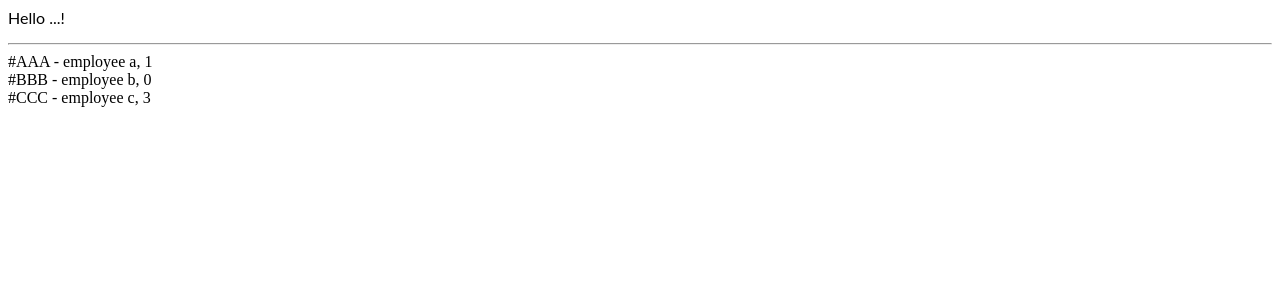
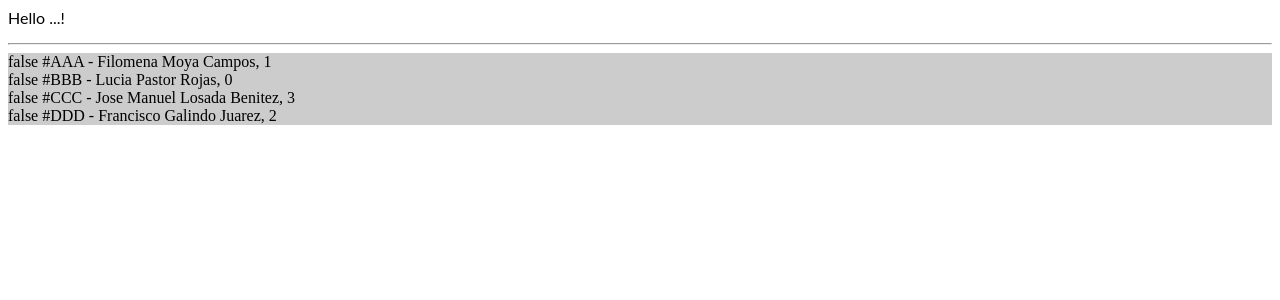
Before and after one commit to sauldesigner/angular-repeater, an Angular app: page / in a window 1280 px wide. Shown: the top 300 px of the page. Built offline with nearby package versions, Linux system fonts and the light colour scheme.

Commit message:
Set isSelected in context

```diff
--- a/src/components/app/app.component.html
+++ b/src/components/app/app.component.html
@@ -8,8 +8,10 @@
                 propertyKeyName="employeeId"
                 (selectedChanged)="employeeSelectedChanged($event)">
 
-	<ng-template #blockRepeaterCustomTemplate let-employee="dataItem">
-		<div>#{{employee.employeeId}} - {{employee.name}}, {{employee.attribute}} </div>
+	<ng-template #blockRepeaterCustomTemplate let-employee="dataItem" let-employeeIsSelected="isSelected" >
+		<div [ngStyle]="{'background-color':employeeIsSelected ? '#ffe6e6' : '#ccc' }">
+       {{employeeIsSelected}} #{{employee.employeeId}} - {{employee.name}}, {{employee.attribute}}
+      </div>
 	</ng-template>
 
 </block-repeater>
--- a/src/components/app/app.component.ts
+++ b/src/components/app/app.component.ts
@@ -19,15 +19,16 @@ export class AppComponent implements OnInit {
 
   private getData(): void {
     this._employees = [
-      { employeeId: 'AAA', name: 'employee a', attribute: 1 },
-      { employeeId: 'BBB', name: 'employee b', attribute: 0 },
-      { employeeId: 'CCC', name: 'employee c', attribute: 3 }
+      { employeeId: 'AAA', name: 'Filomena Moya Campos', attribute: 1 },
+      { employeeId: 'BBB', name: 'Lucia Pastor Rojas', attribute: 0 },
+      { employeeId: 'CCC', name: 'Jose Manuel Losada Benitez', attribute: 3 },
+      { employeeId: 'DDD', name: 'Francisco Galindo Juarez', attribute: 2 }
     ];
   }
 
 
 public employeeSelectedChanged(employee: Employee):void{
-  console.log(employee, '<<<<');
+  console.log('employeeSelectedChanged', employee );
 }
 
 
--- a/src/components/repeater/repeater.component.html
+++ b/src/components/repeater/repeater.component.html
@@ -10,7 +10,7 @@
                  class="??"
                  (click)="itemClickedHandler(dataItem)">
 
-                 <ng-container *ngTemplateOutlet="template;context:{dataItem: dataItem}">
+                 <ng-container *ngTemplateOutlet="template;context:{dataItem: dataItem, isSelected:itemIsSelected(dataItem)}">
                 </ng-container>
 
             </div>
--- a/src/components/repeater/repeater.component.ts
+++ b/src/components/repeater/repeater.component.ts
@@ -24,7 +24,6 @@ export class RepeaterComponent implements OnInit {
 
     private _selectedData: any = null;
     private _selectedChanged: EventEmitter<any> = new EventEmitter<any>();
-    // private _template: TemplateRef<any> = null;
 
     @ContentChild('blockRepeaterCustomTemplate', { read: TemplateRef, static: false })
     public _template: TemplateRef<any>;
@@ -34,7 +33,7 @@ export class RepeaterComponent implements OnInit {
     }
 
     public ngOnInit(): void {
-        console.log(this._template);
+        // console.log(this._template);
     }
 
     public itemClickedHandler(e: any): void {
@@ -57,7 +56,6 @@ export class RepeaterComponent implements OnInit {
 
     private setNewValue(value: string): void {
         this._selectedValue = value;
-        // console.log(this._selectedValue);
     }
 
 
```
